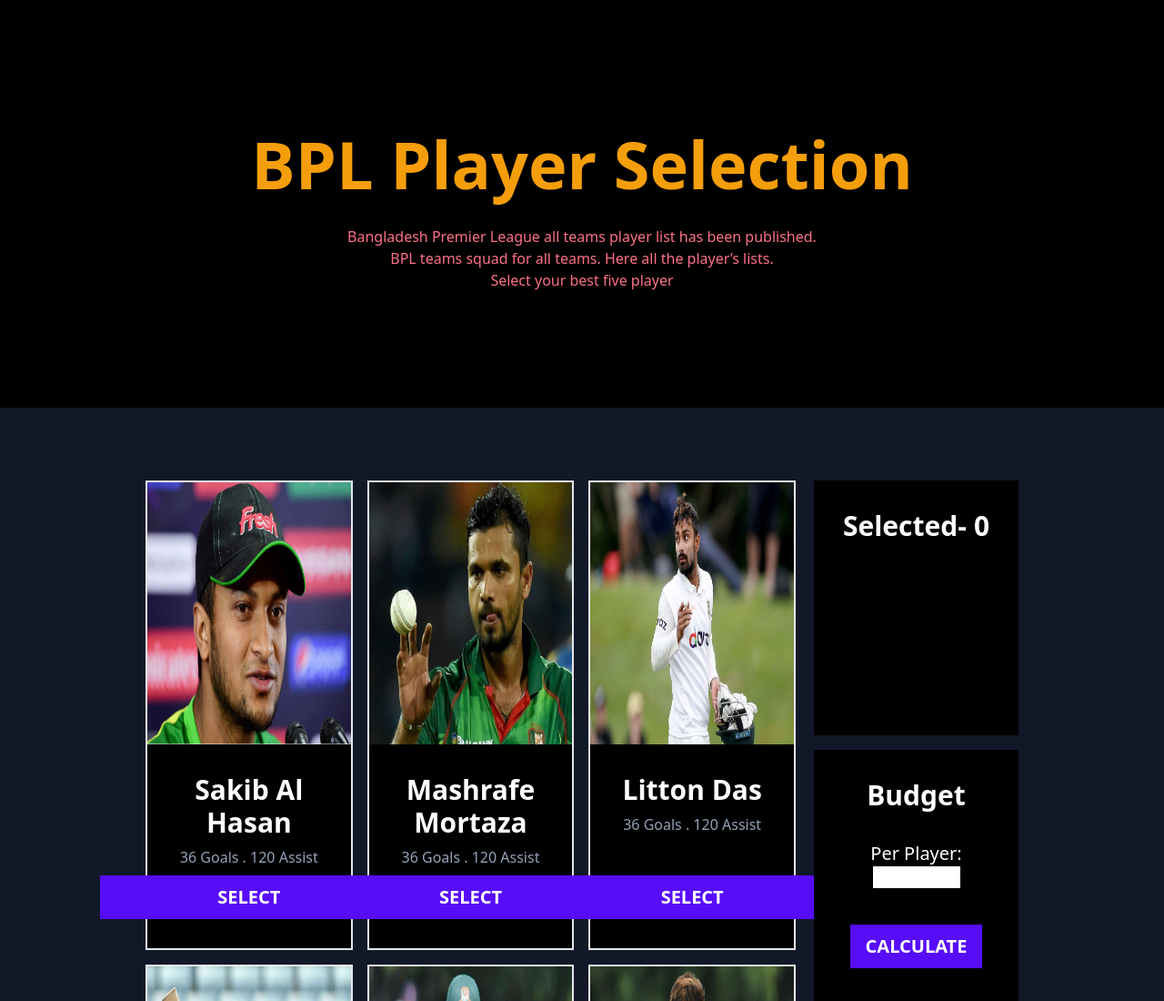
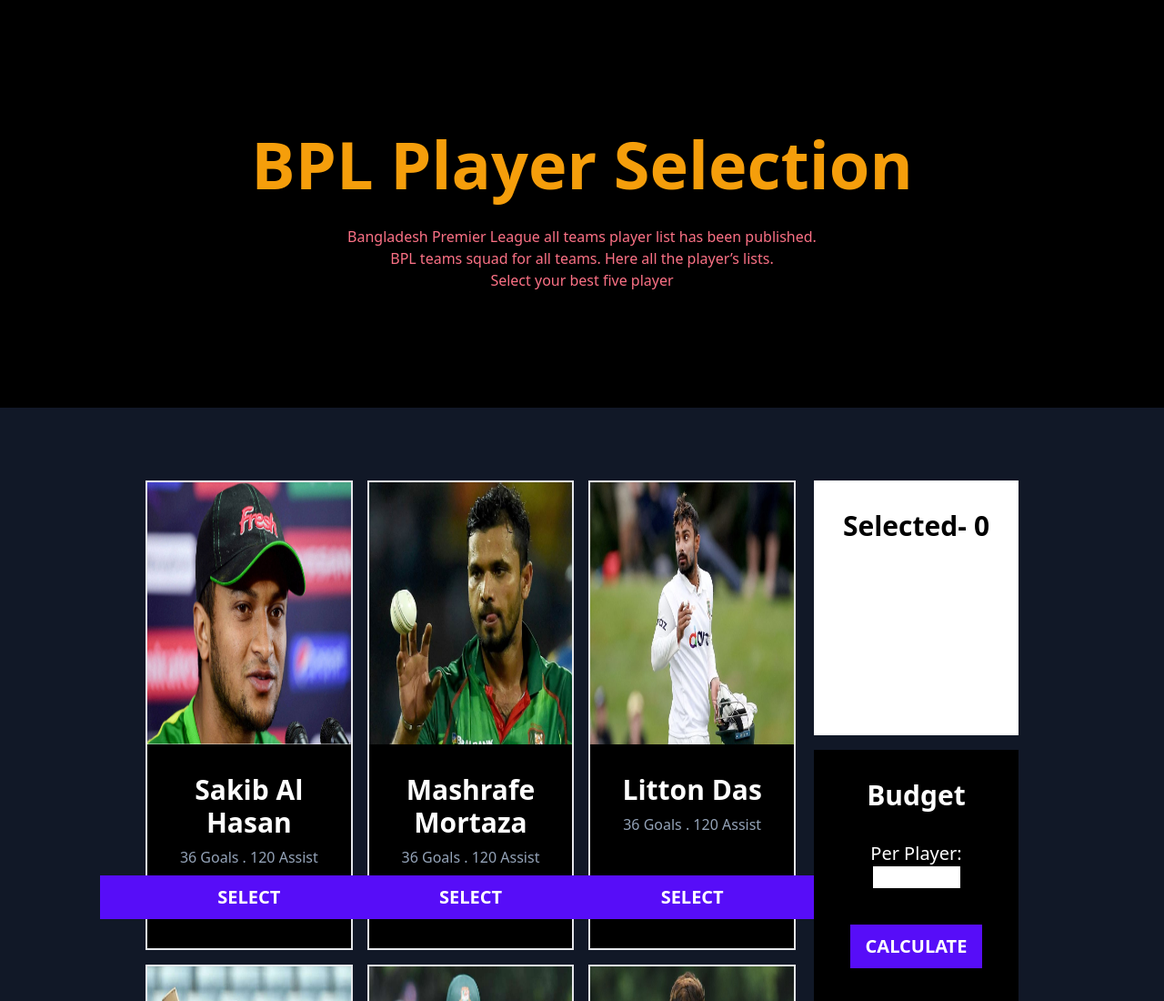
Before and after one commit to atikhasanps/select-best-fivePlayer, a plain HTML site: page index.html in a window 1280 px wide. Shown: the top 1100 px of the page at 91% size. Drawn offline with nearby package versions, Linux system fonts and the light colour scheme.

Commit message:
html reviosion

```diff
--- a/index.html
+++ b/index.html
@@ -117,18 +117,18 @@
               <div class="select-budget grid grid-cols-1 gap-4">
 
                             <!-- selected part -->
-                <div class="card w-100 bg-black pb-16 rounded-none ">
+                <div class="card w-100 bg-white pb-16 rounded-none ">
 
                     <div class="card-body items-center text-center">
-                      <h2 class="card-title text-white text-3xl ">Selected-<span id="total-added">0</span></h2>
+                      <h2 class="card-title text-black text-3xl ">Selected-<span id="total-added">0</span></h2>
 
-                      <div class="overflow-x-auto">
-                        <table class="table table-zebra w-full" >
+                      <div class="overflow-mx-auto">
+                        <table class="table table-zebra  w-full" >
                           <thead>
 
                           </thead>
 
-                          <tbody class="text-light" id="player-list">
+                          <tbody class="text-light " id="player-list">
 
 
                           </tbody>
```
